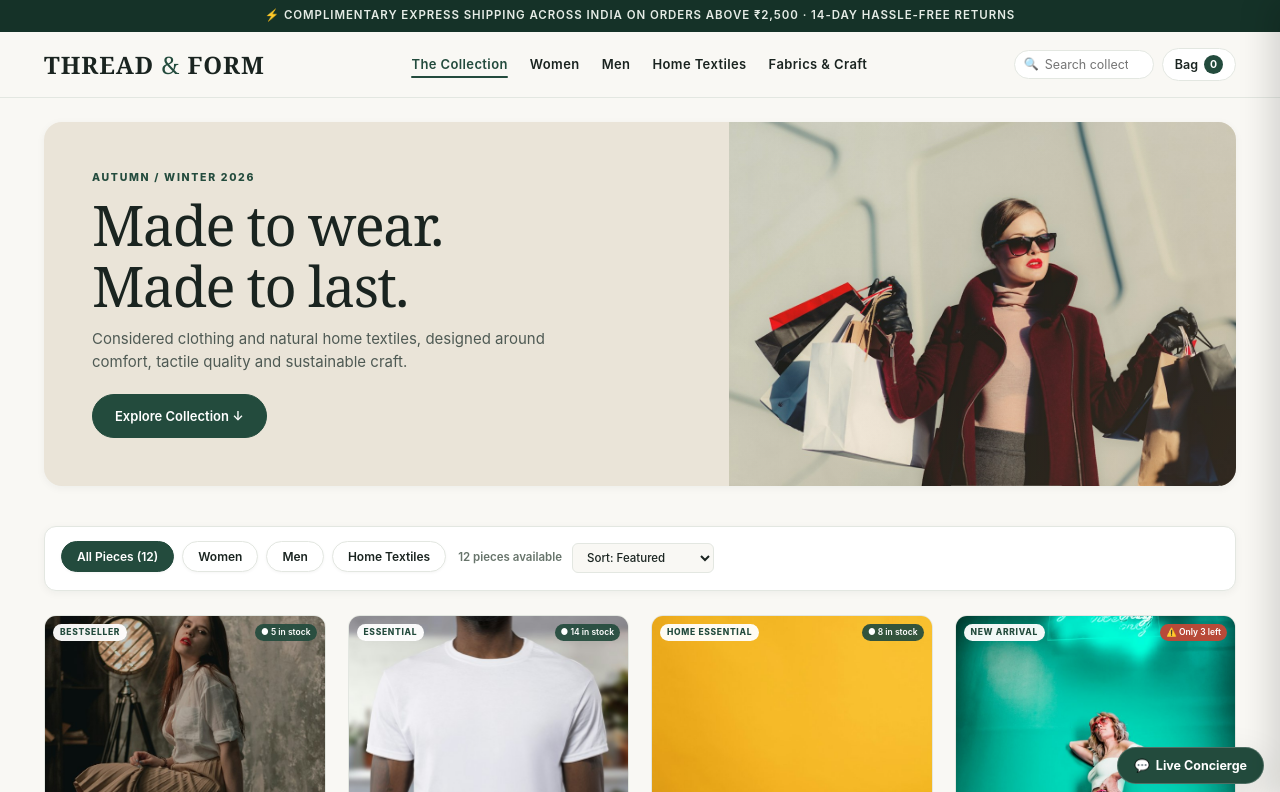
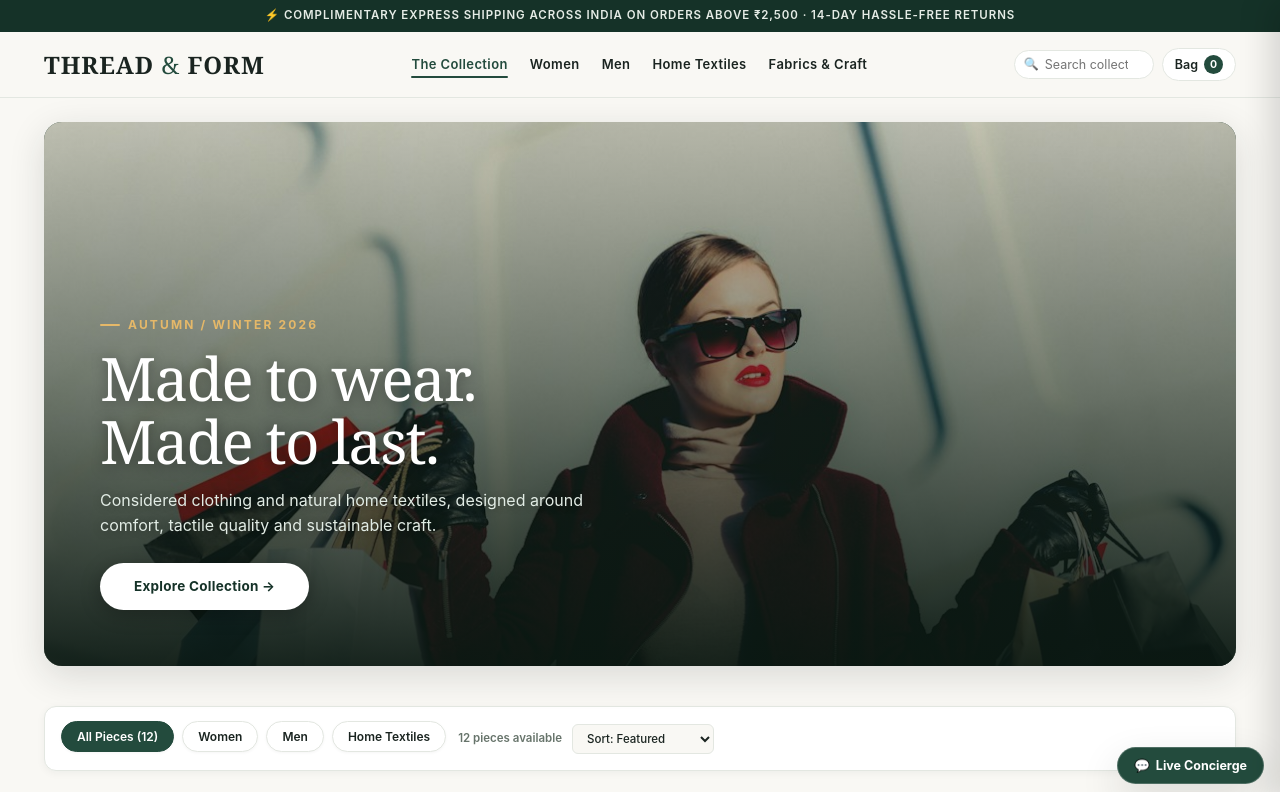
Before and after one commit to bunnyvalluri/Thread-Dress-, a website: page index.html in a window 1280 px wide. Shown: the top 792 px of the page. Drawn offline with Linux system fonts and the light colour scheme.

Commit message:
fix(ui): redesign hero into luxury editorial banner with cinematic vignette

```diff
--- a/index.html
+++ b/index.html
@@ -73,15 +73,14 @@
   <!-- HERO SECTION -->
   <main class="container">
     <section class="hero">
-      <div class="hero-copy">
+      <div class="hero-backdrop"></div>
+      <div class="hero-content">
         <span class="eyebrow">Autumn / Winter 2026</span>
         <h1>Made to wear.<br>Made to last.</h1>
         <p>Considered clothing and natural home textiles, designed around comfort, tactile quality and sustainable craft.</p>
         <div class="hero-actions">
-          <a href="#collection" class="btn-primary" onclick="filterCategory('All')">Explore Collection ↓</a>
+          <a href="#collection" class="btn-hero" onclick="filterCategory('All')">Explore Collection →</a>
         </div>
-      </div>
-      <div class="hero-art" role="img" aria-label="Editorial textiles and sustainable fashion preview">
       </div>
     </section>
 
--- a/src/styles/main.css
+++ b/src/styles/main.css
@@ -396,92 +396,122 @@ a {
 }
 
 /* ==========================================================================
-   4. HERO SECTION
+   4. EDITORIAL HERO SECTION
    ========================================================================== */
 .hero {
-  display: flex;
-  flex-direction: column;
-  background: var(--sand);
+  position: relative;
   border-radius: var(--radius-lg);
-  margin: clamp(14px, 3vw, 24px) auto clamp(20px, 4vw, 40px);
+  margin: clamp(14px, 3vw, 24px) auto clamp(24px, 4vw, 40px);
   overflow: hidden;
-  box-shadow: var(--shadow-sm);
-}
-
-.hero-art {
-  width: 100%;
-  aspect-ratio: 16/10;
-  min-height: 220px;
-  max-height: 380px;
-  background: linear-gradient(135deg, rgba(35, 75, 61, 0.08), rgba(194, 147, 91, 0.18)),
-              url('../assets/images/hero.jpg') center 22%/cover no-repeat;
+  min-height: clamp(440px, 68vh, 620px);
+  display: flex;
+  align-items: flex-end;
+  box-shadow: 0 10px 36px rgba(26, 36, 32, 0.14);
+  background: #153228;
+}
+
+.hero-backdrop {
+  position: absolute;
+  inset: 0;
+  background: url('../assets/images/hero.jpg') center 22%/cover no-repeat;
+  transition: transform 0.8s cubic-bezier(0.16, 1, 0.3, 1);
+}
+
+.hero:hover .hero-backdrop {
+  transform: scale(1.025);
+}
+
+/* Luxury Cinematic Gradient Scrim: Deep Forest Vignette for Flawless Readability */
+.hero::after {
+  content: "";
+  position: absolute;
+  inset: 0;
+  background: linear-gradient(
+    180deg,
+    rgba(15, 34, 26, 0.15) 0%,
+    rgba(15, 34, 26, 0.50) 45%,
+    rgba(10, 24, 18, 0.94) 100%
+  );
+  pointer-events: none;
+}
+
+.hero-content {
   position: relative;
-  display: flex;
-  align-items: flex-end;
-  padding: clamp(12px, 3vw, 20px);
-}
-
-.hero-sync-pill {
+  z-index: 2;
+  padding: clamp(24px, 5.5vw, 56px);
+  max-width: 640px;
+  color: #fff;
+}
+
+.hero .eyebrow {
+  color: #e5b869;
+  font-size: clamp(10px, 1.8vw, 12px);
+  font-weight: 700;
+  letter-spacing: .18em;
+  text-transform: uppercase;
+  margin-bottom: 12px;
   display: inline-flex;
   align-items: center;
   gap: 8px;
-  background: rgba(35, 75, 61, 0.07);
-  border: 1px solid rgba(35, 75, 61, 0.18);
-  color: var(--forest-dark);
-  padding: 6px 14px;
-  border-radius: var(--radius-full);
-  font-size: 11.5px;
-  font-weight: 600;
-  margin-top: 16px;
-  max-width: 100%;
-}
-
-.hero-sync-pill .pulse-dot {
-  flex-shrink: 0;
-}
-
-.hero-copy {
-  padding: clamp(20px, 4.5vw, 48px);
-  display: flex;
-  flex-direction: column;
-  justify-content: center;
-  align-items: flex-start;
-}
-
-.eyebrow {
-  color: var(--forest);
-  font-size: 10.5px;
-  font-weight: 800;
-  letter-spacing: .16em;
-  text-transform: uppercase;
-  margin-bottom: 8px;
-  display: flex;
-  align-items: center;
-  gap: 5px;
+}
+
+.hero .eyebrow::before {
+  content: "";
+  width: 20px;
+  height: 2px;
+  background: #e5b869;
+  display: inline-block;
+  border-radius: 2px;
 }
 
 .hero h1 {
   font-family: var(--serif);
-  font-size: clamp(28px, 6vw, 56px);
-  line-height: 1.08;
-  font-weight: 500;
+  font-size: clamp(32px, 6.5vw, 60px);
+  line-height: 1.06;
+  font-weight: 400;
   letter-spacing: -.03em;
-  margin-bottom: 12px;
+  margin-bottom: 14px;
+  color: #ffffff;
+  text-shadow: 0 2px 14px rgba(0, 0, 0, 0.4);
 }
 
 .hero p {
-  color: #4f5a54;
-  font-size: clamp(13.5px, 2vw, 15px);
-  line-height: 1.55;
-  margin-bottom: 20px;
-  max-width: 480px;
+  color: #e2ece5;
+  font-size: clamp(14px, 2.2vw, 16px);
+  line-height: 1.6;
+  margin-bottom: 24px;
+  max-width: 520px;
+  text-shadow: 0 1px 8px rgba(0, 0, 0, 0.3);
 }
 
 .hero-actions {
   display: flex;
-  gap: 10px;
-  flex-wrap: wrap;
-  width: 100%;
+  gap: 12px;
+  align-items: center;
+}
+
+.btn-hero {
+  background: #ffffff;
+  color: #153228;
+  padding: 13px clamp(24px, 4vw, 34px);
+  border-radius: var(--radius-full);
+  font-weight: 700;
+  font-size: 13.5px;
+  letter-spacing: .02em;
+  display: inline-flex;
+  align-items: center;
+  gap: 8px;
+  cursor: pointer;
+  transition: all 0.25s cubic-bezier(0.16, 1, 0.3, 1);
+  text-decoration: none;
+  box-shadow: 0 4px 20px rgba(0, 0, 0, 0.28);
+}
+
+.btn-hero:hover {
+  background: #f4ede2;
+  transform: translateY(-2px);
+  box-shadow: 0 8px 28px rgba(0, 0, 0, 0.38);
+  color: #0c1f18;
 }
 
 .btn-primary {
@@ -1688,16 +1718,6 @@ a {
     gap: 18px;
   }
 
-  .hero {
-    display: grid;
-    grid-template-columns: 1.15fr 0.85fr;
-  }
-  .hero-art {
-    aspect-ratio: auto;
-    min-height: 100%;
-    max-height: none;
-  }
-
   .story-section {
     display: grid;
     grid-template-columns: 1.1fr 0.9fr;
```
